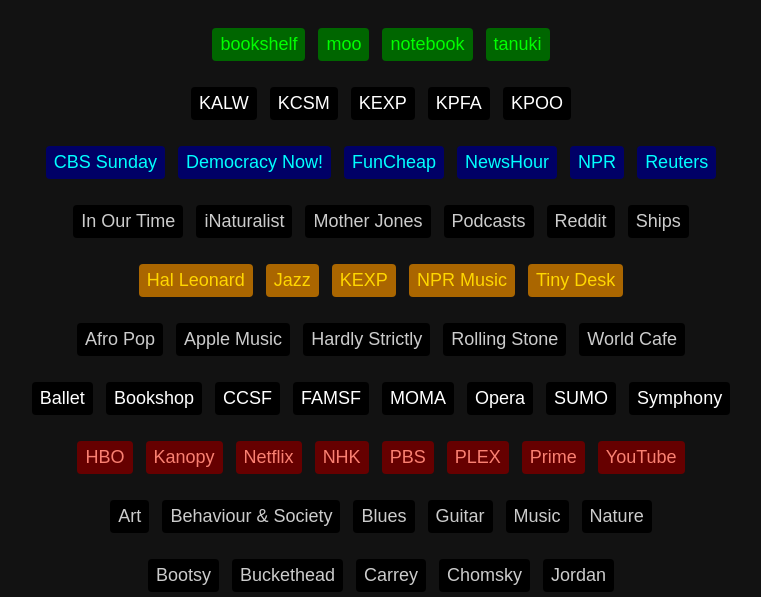
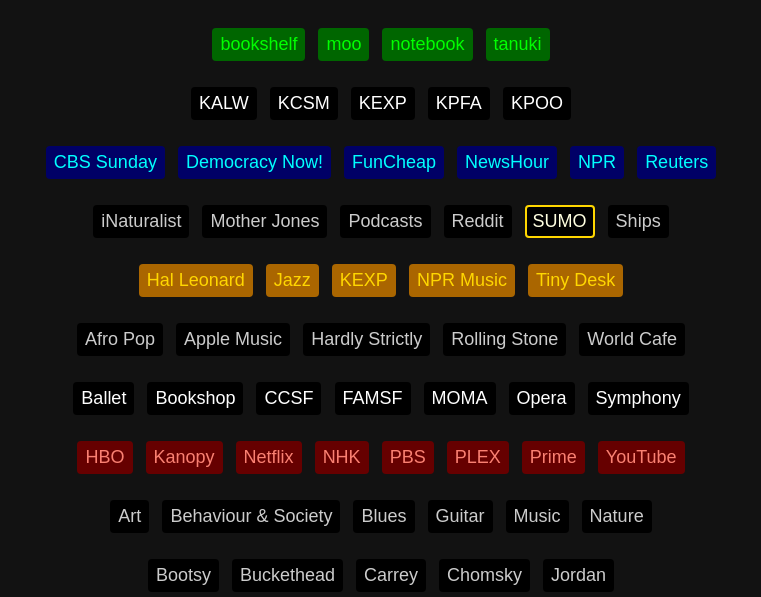
Before and after one commit to siznax/bookmarks, a plain HTML site: page index.html in a window 1280 px wide. Shown: the top 597 px of the page, without its empty margins (259-1020 px from the left). Drawn offline with Linux system fonts and the light colour scheme.

Commit message:
Added highlight class, highlighted SUMO

```diff
--- a/index.html
+++ b/index.html
@@ -27,11 +27,12 @@
 </p>
 
 <p class="links">
-  <a href="https://www.bbc.co.uk/programmes/b006qykl">In Our Time</a>
   <a href="https://www.inaturalist.org/observations?place_id=94045&popular&subview=map&verifiable=any">iNaturalist</a>
   <a href="https://www.motherjones.com/">Mother Jones</a>
   <a href="https://podcasts.google.com/">Podcasts</a>
   <a href="https://reddit.com/">Reddit</a>
+  <a class="highlight"
+     href="https://www3.nhk.or.jp/nhkworld/en/tv/sumo/">SUMO</a>
   <a href="https://www.marinetraffic.com/en/ais/home/centerx:-122.493/centery:37.796/zoom:13">Ships</a>
 </p>
 
@@ -58,7 +59,6 @@
   <a href="https://www.famsf.org/">FAMSF</a>
   <a href="https://www.sfmoma.org/">MOMA</a>
   <a href="https://sfopera.com/">Opera</a>
-  <a href="https://www3.nhk.or.jp/nhkworld/en/tv/sumo/">SUMO</a>
   <a href="https://www.sfsymphony.org/">Symphony</a>
 </p>
 
--- a/style.css
+++ b/style.css
@@ -58,6 +58,12 @@ body, html {
     color: white;
 }
 
+.highlight, a.highlight {
+    padding: 4px 6px;
+    border: 2px solid gold;
+    color: lightyellow;
+}
+
 #footer img {
     padding: 24px;
     width: 24px;
```
